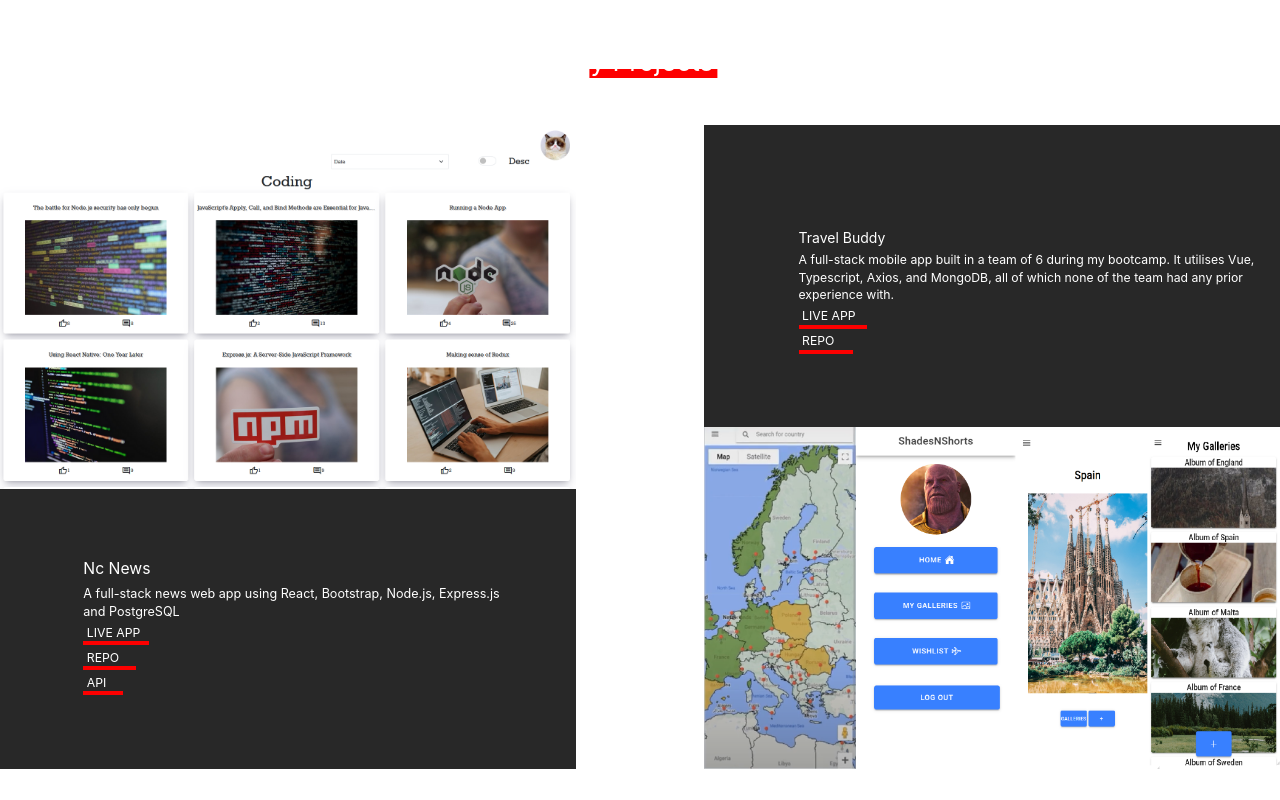
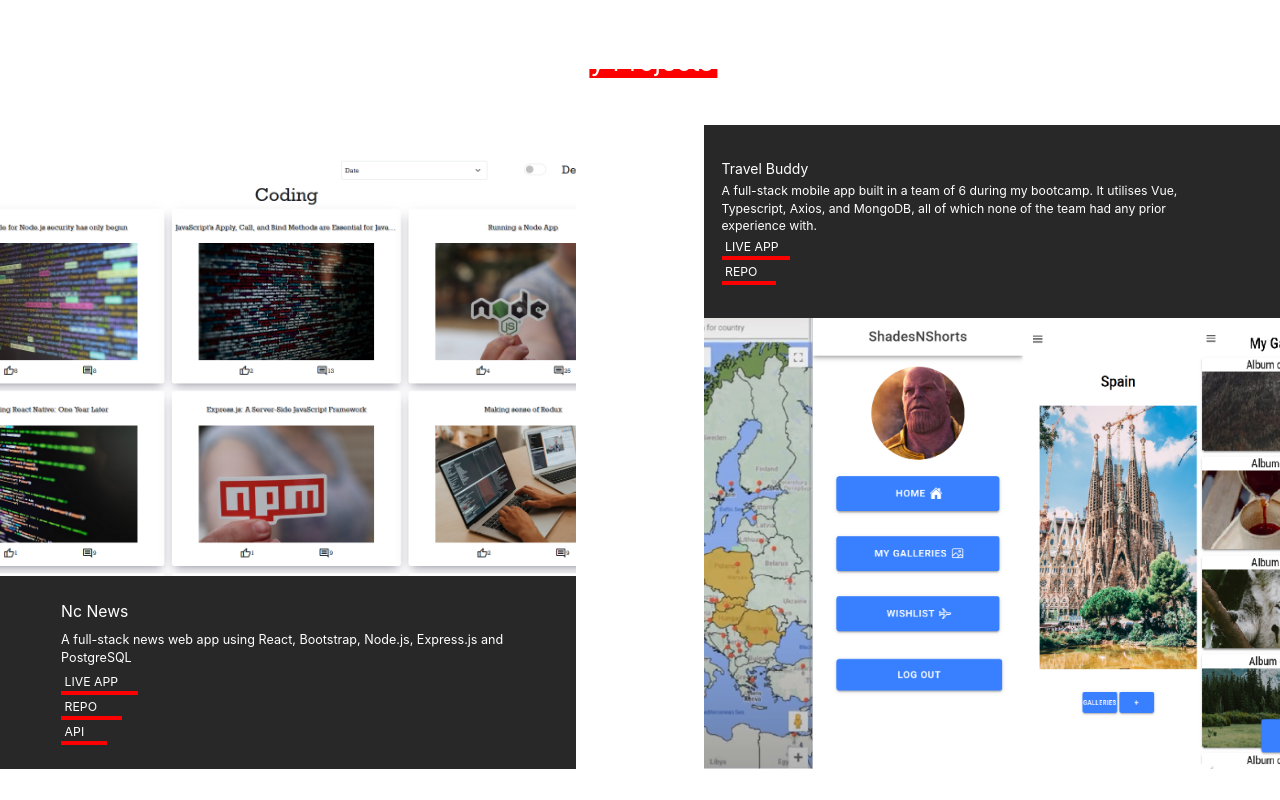
Before and after one commit to Arron-B/portfolio, a React (Vite) app: page / in a window 1280 px wide. Shown: the part 1660-2460 px from the top of the page. Built offline with nearby package versions, Linux system fonts and the light colour scheme.

Commit message:
projects section complete and responsive

```diff
--- a/src/components/Projects.jsx
+++ b/src/components/Projects.jsx
@@ -7,13 +7,13 @@ function Projects({ isDark }) {
 		<>
 			<div
 				className={
-					"projects relative h-screen mt-nav pb-12 flex flex-col justify-around ls:grid ls:grid-cols-2 ls:grid-rows-[15%_1fr_1fr]" +
+					"projects relative h-screen mt-nav mb-10 pb-12 flex flex-col justify-around ls:grid ls:grid-cols-2 ls:grid-rows-[15%_1fr_1fr]" +
 					(isDark ? " text-white" : " text-black")
 				}
 			>
 				<a
 					id="projects"
-					className="absolute -top-12"
+					className="absolute -top-0 ls:-top-12"
 				></a>
 				<h2 className="relative h-10 top-10 text-3xl before:absolute before:border-b-[0.7rem] before:border-b-my-red before:-z-10 before:w-[9.2rem] before:h-1/2 before:top-4 before:translate-x-[1.6rem] ls:col-span-2">
 					My Projects
@@ -27,12 +27,12 @@ function Projects({ isDark }) {
 						}
 					></div>
 					<img
-						className="w-[62vw] object-scale-down z-[2] ls:w-full ls:mb-auto"
+						className="w-[62vw] object-scale-down z-[2] ls:w-full ls:mb-auto ls:h-[70%] ls:object-cover"
 						src="./src/assets/ncnews-cropped.png"
 					></img>
-					<div className="absolute z-[3] bg-transparent h-[90%] w-[35vw] right-0 top-[5%] flex flex-col gap-1 px-1 text-left justify-center ls:top-auto ls:-bottom-[10.5rem] ls:left-[5.7rem]">
+					<div className="absolute z-[3] bg-transparent h-[90%] w-[35vw] right-0 top-[5%] flex flex-col gap-1 px-1 text-left justify-center ls:h-[30%] ls:bottom-0 ls:top-auto ls:w-[90%]">
 						<h3 className="text-md ls:text-lg">Nc News</h3>
-						<p className="text-sm ls:text-[0.9rem]">
+						<p className="text-sm ls:text-[0.9rem] ls:my-1">
 							A full-stack news web app using React, Bootstrap, Node.js,
 							Express.js and PostgreSQL
 						</p>
@@ -98,7 +98,7 @@ function Projects({ isDark }) {
 				>
 					<div
 						className={
-							"bg-[rgba(0,0,0,0.54)] absolute z-20 h-full w-[70vw] flex flex-col justify-center items-center text-sm pl-6 ls:w-full ls:h-[60%] ls:bottom-0" +
+							"bg-[rgba(0,0,0,0.54)] absolute z-20 h-full w-[70vw] flex flex-col justify-center items-center text-sm pl-6 ls:w-full ls:h-[70%] ls:bottom-0" +
 							(isHovered ? "" : " hidden")
 						}
 					>
@@ -116,10 +116,10 @@ function Projects({ isDark }) {
 					></div>
 
 					<img
-						className="w-[62vw] object-scale-down z-10 ls:w-full ls:mt-auto"
+						className="w-[62vw] object-scale-down z-10 ls:w-full ls:mt-auto ls:h-[70%] ls:object-cover"
 						src="./src/assets/travel-buddy-screens-cropped.png"
 					></img>
-					<div className="absolute z-30 bg-transparent h-[100%] w-[37vw] left-0 flex flex-col gap-1 pl-5 text-left justify-center ls:-top-[11.2rem] ls:left-[5.5rem]">
+					<div className="absolute z-30 bg-transparent h-[100%] w-[37vw] left-0 flex flex-col gap-1 pl-5 text-left justify-center ls:h-[30%]">
 						<h3 className="text-md">Travel Buddy</h3>
 						<p className="text-xs ls:text-sm">
 							A full-stack mobile app built in a team of 6 during my bootcamp.
```
